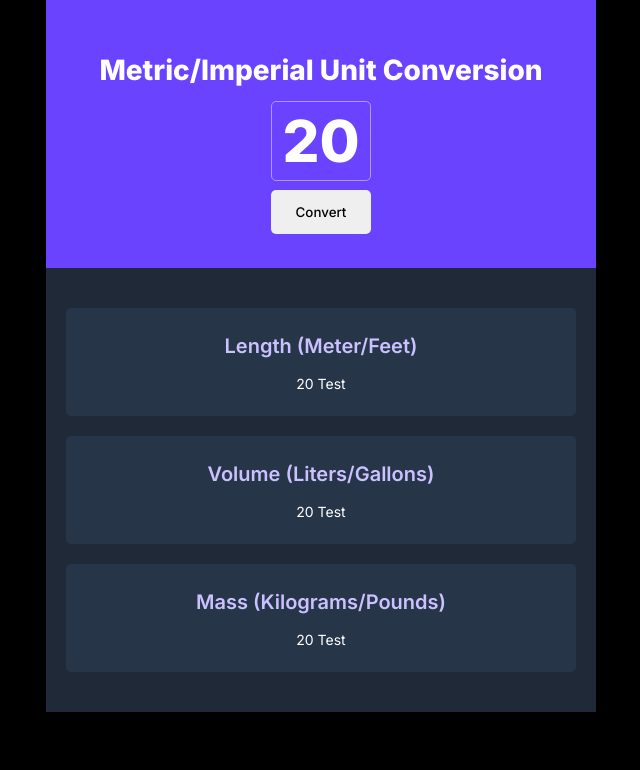
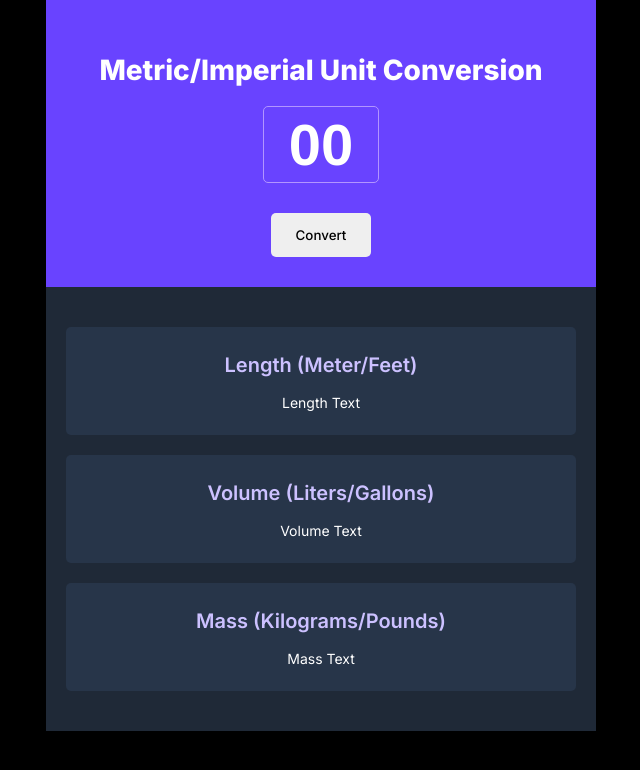
Before and after one commit to mekoness/scrimba-unitconvert, a plain HTML site: page index.html in a window 1280 px wide. Shown: the whole page, without its empty margins (319-959 px from the left). Drawn offline with Linux system fonts and the light colour scheme.

Commit message:
Round 01 JS

```diff
--- a/index.html
+++ b/index.html
@@ -14,21 +14,21 @@
     <div class="container">
         <main>
             <h1>Metric/Imperial Unit Conversion</h1>
-            <p class="num-to-convert"><span id="num-box">20</span></p>
+            <input id="num-box" type="text" value="00">
             <button id="convert-btn">Convert</button>
         </main>
         <div class="boxes-container">
             <div class="box">
                 <h2 class="box-label">Length (Meter/Feet)</h2>
-                <p id="length-txt">20 Test</p>
+                <p id="length-txt">Length Text</p>
             </div>
             <div class="box">
                 <h2 class="box-label">Volume (Liters/Gallons)</h2>
-                <p id="volume-txt">20 Test</p>
+                <p id="volume-txt">Volume Text</p>
             </div>
             <div class="box">
                 <h2 class="box-label">Mass (Kilograms/Pounds)</h2>
-                <p id="mass-txt">20 Test</p>
+                <p id="mass-txt">Mass Text</p>
             </div>
         </div>
     </div>
--- a/index.js
+++ b/index.js
@@ -3,3 +3,13 @@
 1 liter = 0.264 gallon
 1 kilogram = 2.204 pound
 */
+
+const button = document.getElementById("convert-btn");
+const lengthText = document.getElementById("length-txt");
+const volumeText = document.getElementById("volume-txt");
+const massText = document.getElementById("mass-txt");
+
+button.addEventListener("click", function() {
+    let numToConvert = document.getElementById("num-box").value;
+    lengthText.textContent = numToConvert;
+})
--- a/styles.css
+++ b/styles.css
@@ -25,6 +25,10 @@ body {
 main {
   background-color: #6943FF;
   padding-top: 34px;
+  display: flex;
+  flex-direction: column;
+  justify-content: center;
+  align-items: center;
 }
 
 h1 {
@@ -56,13 +60,17 @@ h2 {
 #num-box {
   font-size: 58px;
   font-weight: 800;
+  color: #fff;
   border: 1px solid #B295FF;
+  background-color: #6943FF;
   border-radius: 5px;
   padding: 4px 10px;
+  width: 2em;
+  text-align: center;
 }
 
 button {
-  margin-bottom: 34px;
+  margin: 30px 0;
   padding: 14px 25px;
   border: none;
   border-radius: 5px;
```
